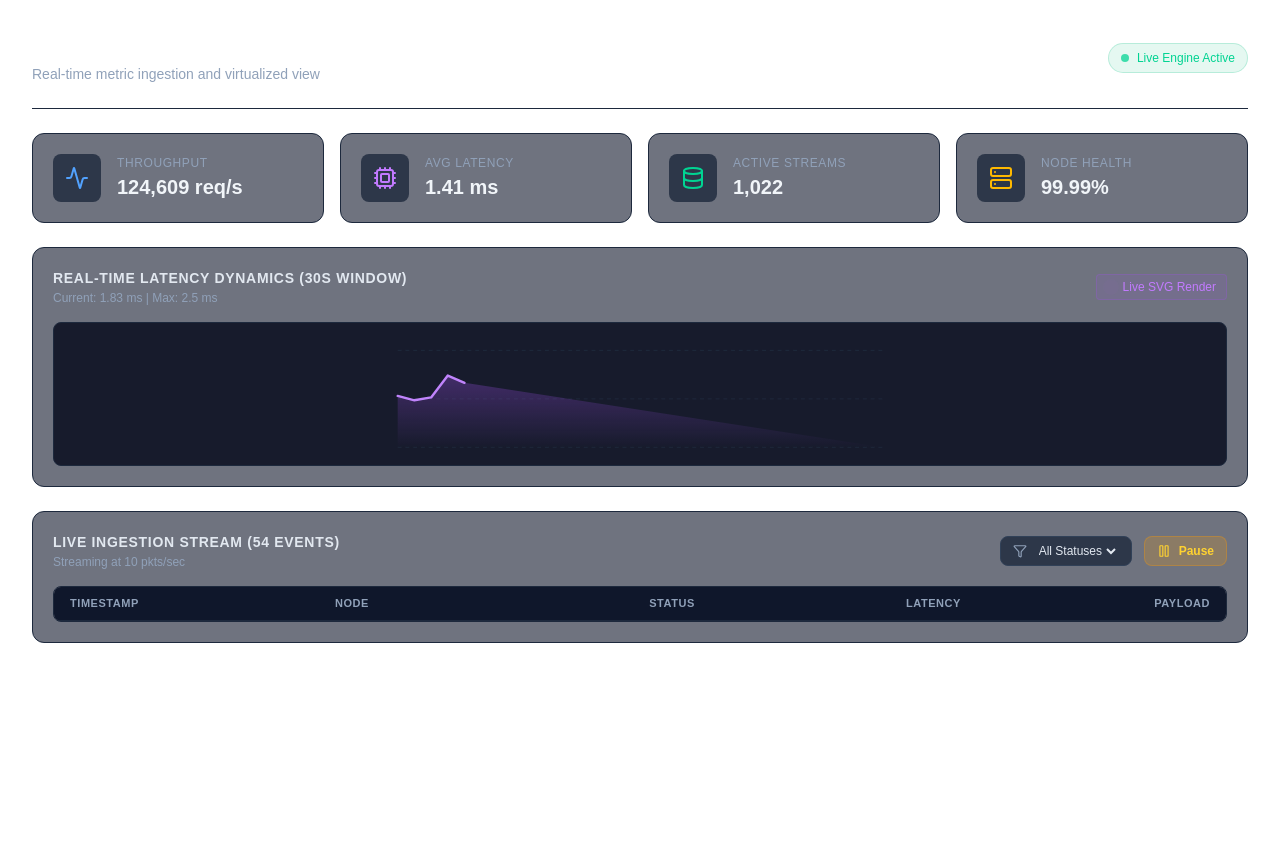
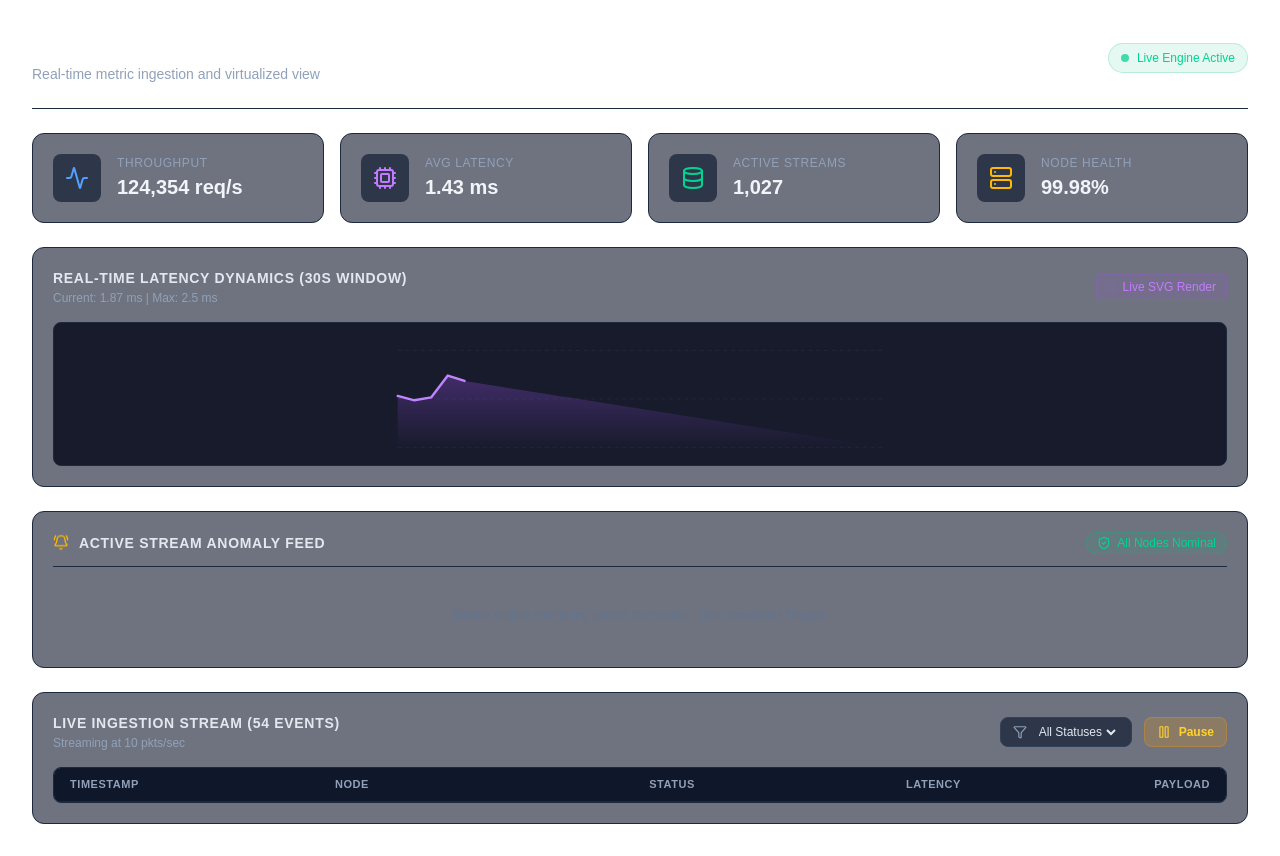
Before and after one commit to youfoundmee/high-throughput-dashboard, a Next.js app: page / in a window 1280 px wide. Before the commit the page ends 800 px from the top, so only its background shows below. Built offline with nearby package versions, Linux system fonts and the light colour scheme.

Commit message:
Add real-time anomaly detection engine and system alert feed

```diff
--- a/src/app/page.tsx
+++ b/src/app/page.tsx
@@ -4,6 +4,7 @@ import { useState, useEffect } from 'react';
 import { Activity, Cpu, Database, Server } from 'lucide-react';
 import TelemetryFeed from '@/components/TelemetryFeed';
 import TelemetryChart from '@/components/TelemetryChart';
+import AnomalyPanel from '@/components/AnomalyPanel';
 
 export default function DashboardPage() {
   const [metrics, setMetrics] = useState({
@@ -13,7 +14,6 @@ export default function DashboardPage() {
     health: 99.98,
   });
 
-  // Jitter simulation to match streaming updates
   useEffect(() => {
     const interval = setInterval(() => {
       setMetrics({
@@ -71,6 +71,9 @@ export default function DashboardPage() {
       {/* Real-time SVG Sparkline Chart */}
       <TelemetryChart />
 
+      {/* Real-time Anomaly Detection & System Alert Panel */}
+      <AnomalyPanel />
+
       {/* Virtualized Telemetry Feed */}
       <TelemetryFeed />
     </main>
--- /dev/null
+++ b/src/components/AnomalyPanel.tsx
@@ -0,0 +1,125 @@
+'use client';
+
+import { useState, useEffect } from 'react';
+import { AlertTriangle, ShieldCheck, BellRing, CheckCircle2 } from 'lucide-react';
+
+interface AnomalyEvent {
+  id: string;
+  timestamp: string;
+  type: 'CRITICAL' | 'WARNING';
+  message: string;
+  nodeId: string;
+  acknowledged: boolean;
+}
+
+export default function AnomalyPanel() {
+  const [alerts, setAlerts] = useState<AnomalyEvent[]>([]);
+
+  useEffect(() => {
+    // Simulates dynamic stream anomaly detection (latency spikes & error surges)
+    const interval = setInterval(() => {
+      const isAnomaly = Math.random() > 0.75;
+      if (!isAnomaly) return;
+
+      const isCritical = Math.random() > 0.6;
+      const targetNode = `node-us-east-${Math.floor(Math.random() * 8) + 1}`;
+      const latencyValue = (2.1 + Math.random() * 1.8).toFixed(2);
+
+      const newAlert: AnomalyEvent = {
+        id: Math.random().toString(36).substring(2, 9),
+        timestamp: new Date().toISOString().split('T')[1].slice(0, 8),
+        type: isCritical ? 'CRITICAL' : 'WARNING',
+        message: isCritical
+          ? `High drop rate detected on ingestion pipeline (${(Math.random() * 12 + 8).toFixed(1)}% packet loss)`
+          : `Latency threshold exceeded: ${latencyValue} ms (Limit: 2.0 ms)`,
+        nodeId: targetNode,
+        acknowledged: false,
+      };
+
+      setAlerts((prev) => [newAlert, ...prev].slice(0, 10));
+    }, 4500);
+
+    return () => clearInterval(interval);
+  }, []);
+
+  const acknowledgeAlert = (id: string) => {
+    setAlerts((prev) =>
+      prev.map((a) => (a.id === id ? { ...a, acknowledged: true } : a))
+    );
+  };
+
+  const activeAlertCount = alerts.filter((a) => !a.acknowledged).length;
+
+  return (
+    <div className="bg-slate-900/60 border border-slate-800 rounded-xl p-5 space-y-4">
+      <div className="flex justify-between items-center border-b border-slate-800 pb-3">
+        <div className="flex items-center gap-2.5">
+          <BellRing className="w-4 h-4 text-amber-400 animate-bounce" />
+          <h2 className="text-sm font-semibold text-slate-200 uppercase tracking-wider">
+            Active Stream Anomaly Feed
+          </h2>
+        </div>
+        <div className="flex items-center gap-2">
+          {activeAlertCount > 0 ? (
+            <span className="bg-rose-500/10 border border-rose-500/30 text-rose-400 text-xs px-2.5 py-0.5 rounded-full font-mono font-medium">
+              {activeAlertCount} Unresolved
+            </span>
+          ) : (
+            <span className="bg-emerald-500/10 border border-emerald-500/30 text-emerald-400 text-xs px-2.5 py-0.5 rounded-full font-mono flex items-center gap-1.5">
+              <ShieldCheck className="w-3.5 h-3.5" /> All Nodes Nominal
+            </span>
+          )}
+        </div>
+      </div>
+
+      <div className="space-y-2.5">
+        {alerts.length === 0 ? (
+          <div className="p-6 text-center text-slate-500 text-xs font-mono">
+            Stream engine monitoring packet thresholds... Zero anomalies flagged.
+          </div>
+        ) : (
+          alerts.map((alert) => (
+            <div
+              key={alert.id}
+              className={`flex flex-wrap items-center justify-between p-3 rounded-lg border text-xs font-mono transition-all ${
+                alert.acknowledged
+                  ? 'bg-slate-950/40 border-slate-800/40 opacity-50'
+                  : alert.type === 'CRITICAL'
+                  ? 'bg-rose-500/10 border-rose-500/30 text-rose-200'
+                  : 'bg-amber-500/10 border-amber-500/30 text-amber-200'
+              }`}
+            >
+              <div className="flex items-center gap-3">
+                <AlertTriangle
+                  className={`w-4 h-4 shrink-0 ${
+                    alert.type === 'CRITICAL' ? 'text-rose-400' : 'text-amber-400'
+                  }`}
+                />
+                <div>
+                  <div className="flex items-center gap-2">
+                    <span className="font-bold text-slate-100">{alert.nodeId}</span>
+                    <span className="text-[10px] text-slate-400">[{alert.timestamp}]</span>
+                  </div>
+                  <p className="mt-0.5 text-slate-300">{alert.message}</p>
+                </div>
+              </div>
+
+              {!alert.acknowledged ? (
+                <button
+                  onClick={() => acknowledgeAlert(alert.id)}
+                  className="px-2.5 py-1 rounded bg-slate-800 hover:bg-slate-700 text-slate-300 border border-slate-700 transition-colors text-[11px] font-sans"
+                >
+                  Acknowledge
+                </button>
+              ) : (
+                <span className="flex items-center gap-1 text-[11px] text-emerald-400 font-sans">
+                  <CheckCircle2 className="w-3.5 h-3.5" /> Resolved
+                </span>
+              )}
+            </div>
+          ))
+        )}
+      </div>
+    </div>
+  );
+}
```
